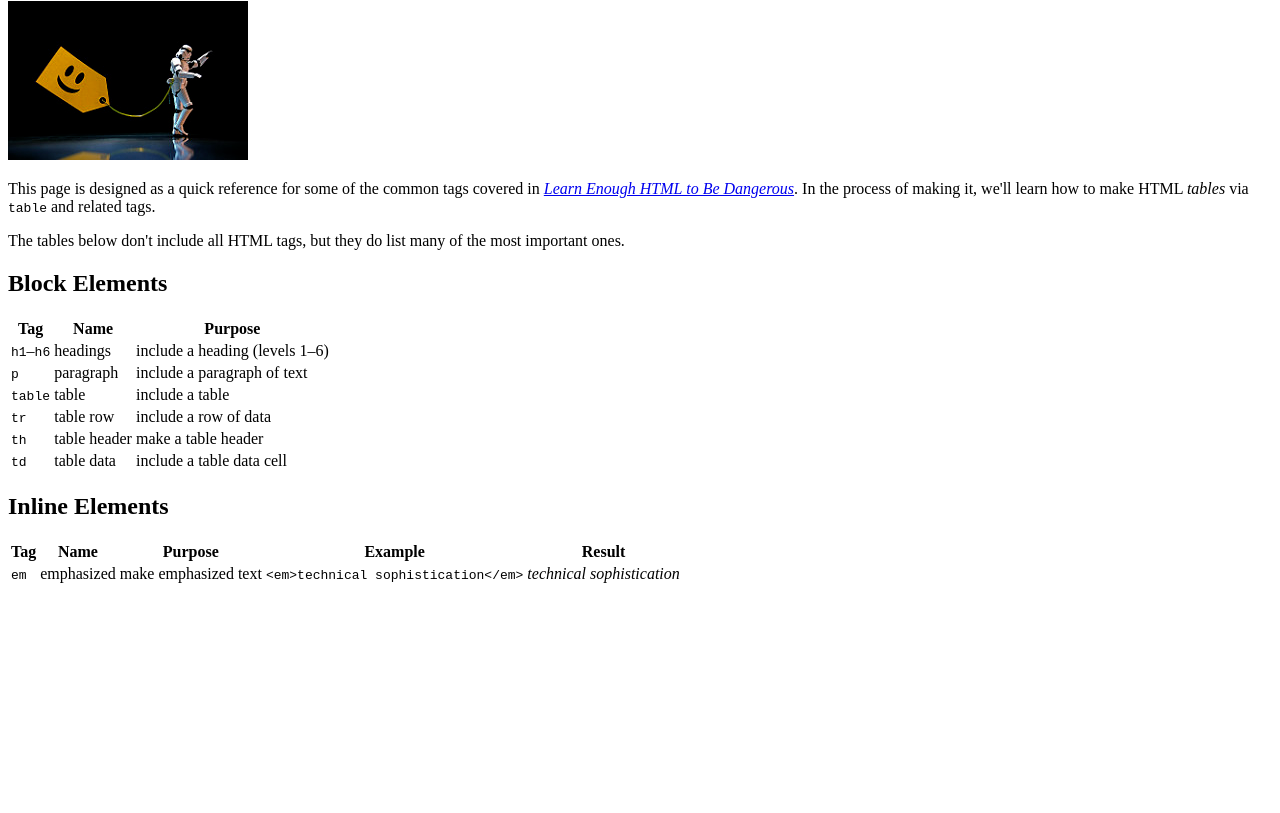
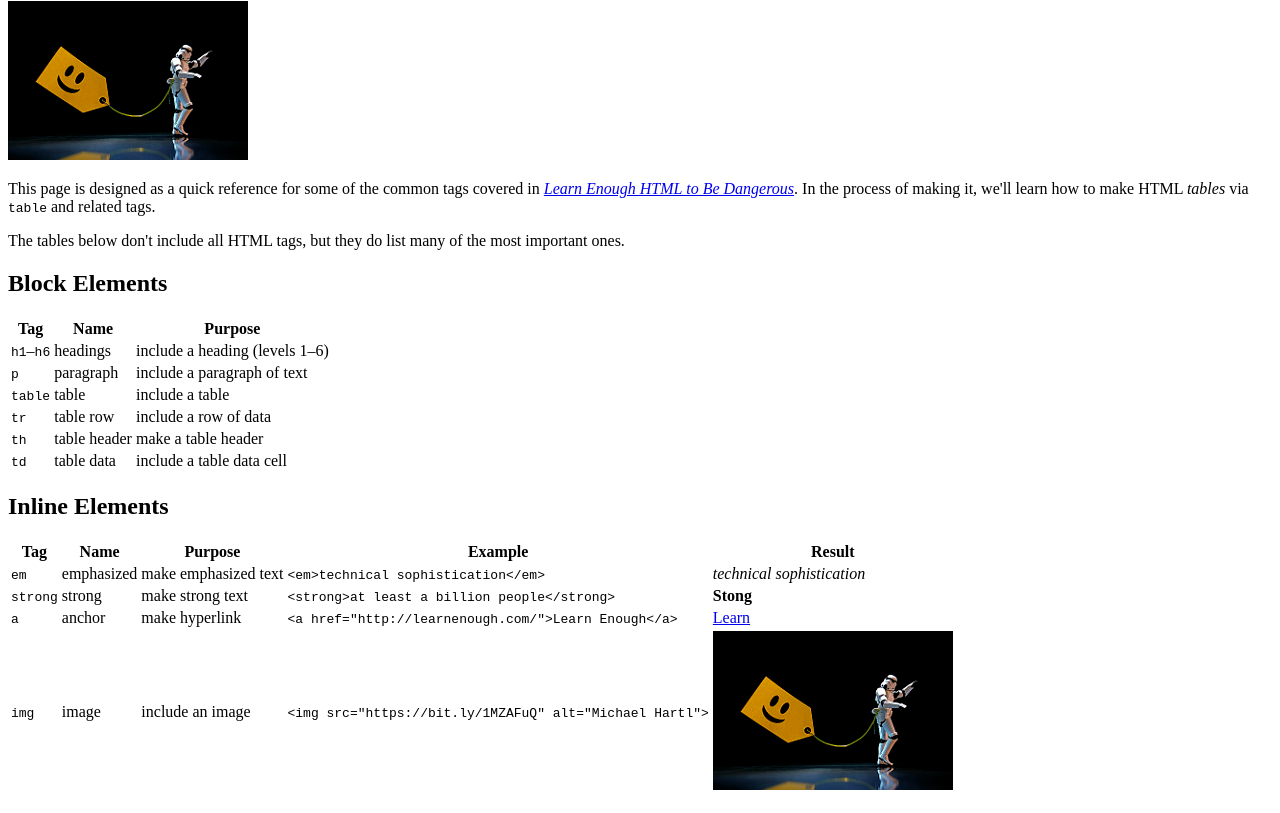
Before and after one commit to forsaq3n/html_sample_website, a plain HTML site: page tags.html in a window 1280 px wide. Shown: the part 79-892 px from the top of the page. Before the commit the page ends 800 px from the top, so only its background shows below. Drawn offline with Linux system fonts and the light colour scheme.

```diff
--- a/tags.html
+++ b/tags.html
@@ -81,6 +81,37 @@
              <td><code>&lt;em&gt;technical sophistication&lt;/em&gt;</code></td>
              <td><em>technical sophistication</em></td>
            </tr>
+           <tr>
+             <td><code>strong</code></td>
+             <td>strong</td>
+             <td>make strong text</td>
+             <td>
+               <code>&lt;strong&gt;at least a billion people&lt;/strong&gt;</code>
+             </td>
+             <td><strong>Stong</strong></td>
+           </tr>
+           <tr>
+             <td><code>a</code></td>
+             <td>anchor</td>
+             <td>make hyperlink</td>
+             <td>
+               <code>
+                 &lt;a href="http://learnenough.com/"&gt;Learn Enough&lt;/a&gt;
+               </code>
+             </td>
+             <td><a href="http://learnenough.com/">Learn</a></td>
+           </tr>
+           <tr>
+             <td><code>img</code></td>
+             <td>image</td>
+             <td>include an image</td>
+             <td>
+               <code>
+                 &lt;img src="https://bit.ly/1MZAFuQ" alt="Michael Hartl"&gt;
+               </code>
+             </td>
+             <td><img src="images/storm_trooper_tagged.jpg" ></td>
+           </tr>
          </table>
       </p>
 
```
